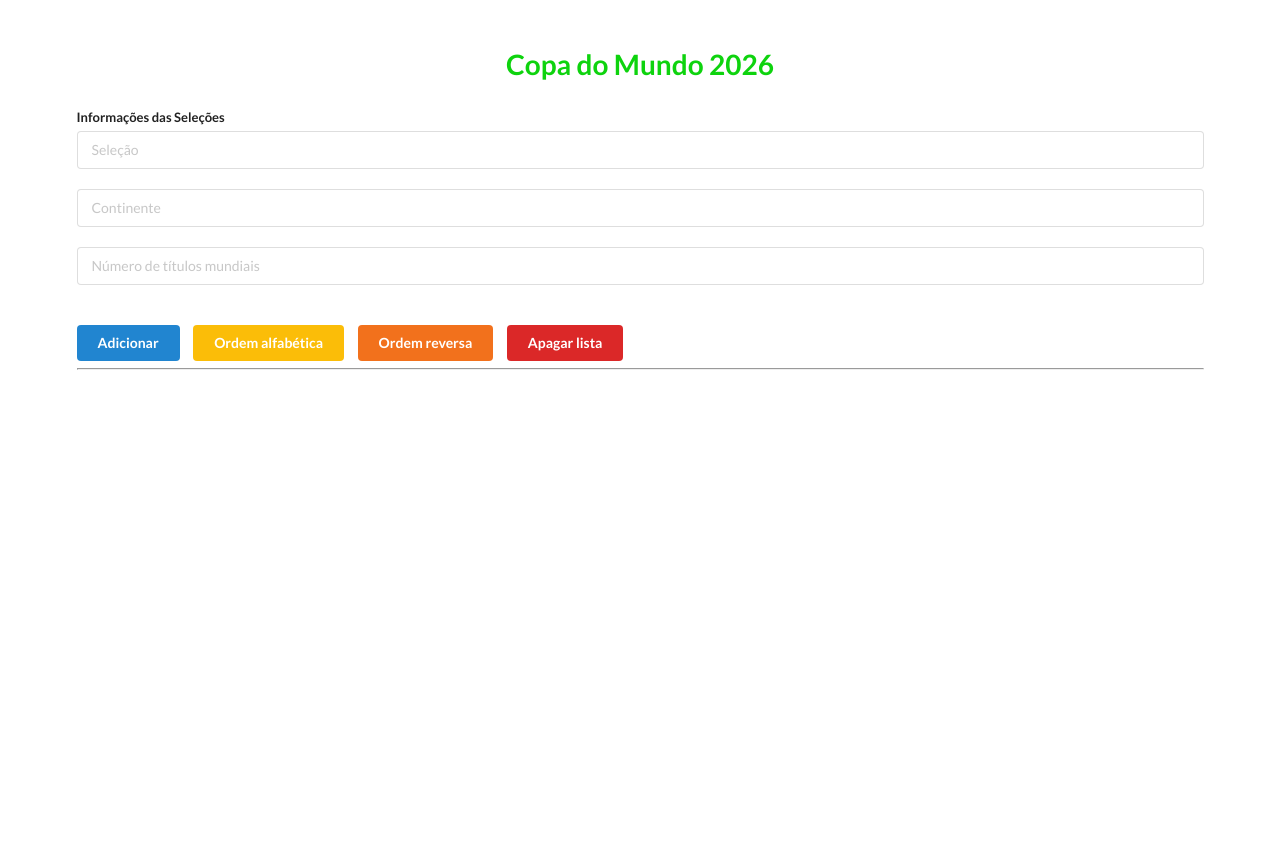
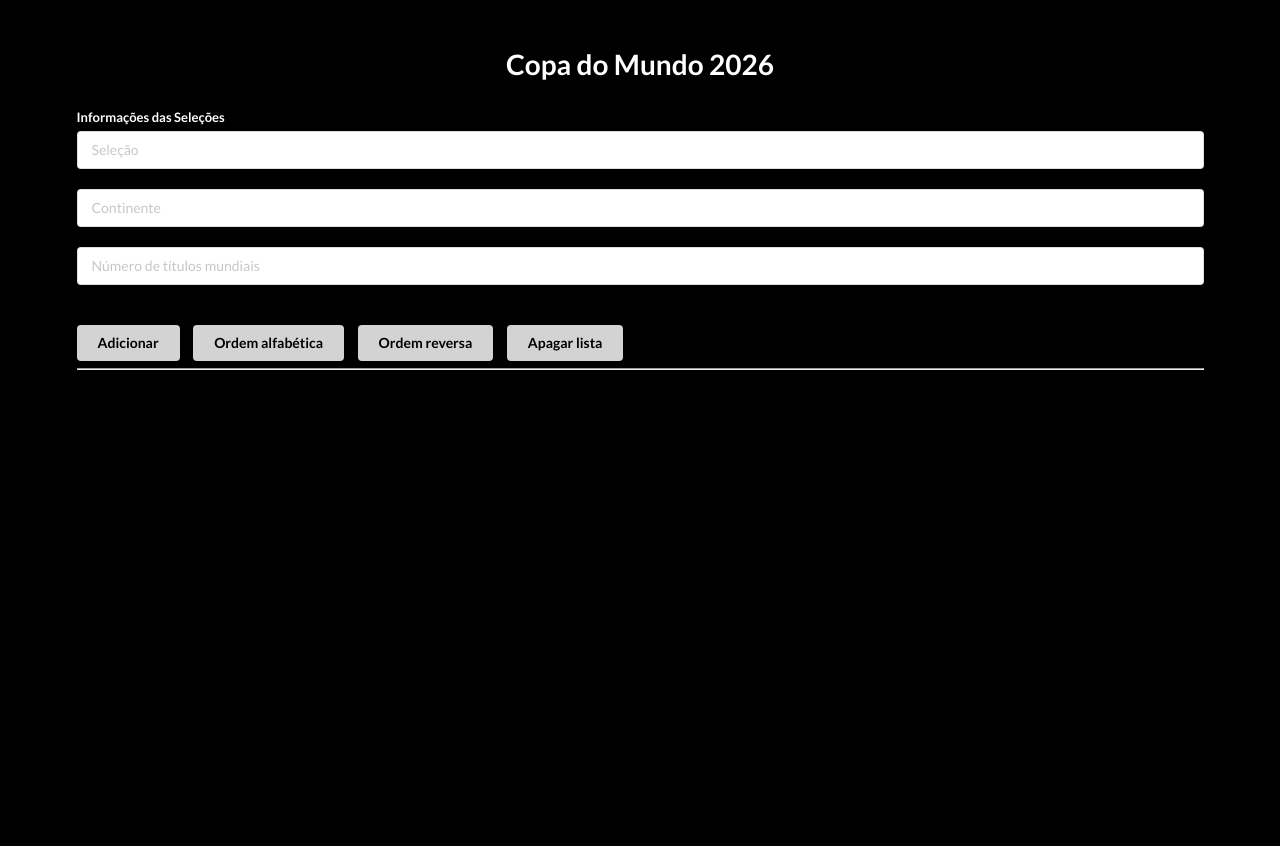
Before and after one commit to dd-sccp/flaskpython-Copa_Do_Mundo, a Flask app: page / in a window 1280 px wide. Run offline with Flask 3, Linux system fonts and the light colour scheme.

Commit message:
Add files via upload

```diff
--- a/templates/base.html
+++ b/templates/base.html
@@ -12,19 +12,51 @@
     <script
         src="https://cdn.jsdelivr.net/npm/semantic-ui@2.4.2/dist/semantic.min.js">
     </script>
+
+    <style>
+        body {
+            background-color: black;
+            color: white;
+        }
+
+        .ui.segment {
+            background-color: #1c1c1c !important;
+            color: white !important;
+        }
+
+        .ui.big.header {
+            color: white !important;
+        }
+
+        .ui.form label {
+            color: white !important;
+        }
+
+        /* Botões em cinza claro */
+        .custom-button {
+            background-color: #d3d3d3 !important;
+            color: black !important;
+        }
+
+        .custom-button:hover {
+            background-color: #bfbfbf !important;
+        }
+    </style>
+
 </head>
 
 <body>
 
     <div style="margin-top: 50px;" class="ui container">
 
-        <h1 class="ui center aligned header" style="color:#0ed30e">
+        <h1 class="ui center aligned header" style="color:white">
             Copa do Mundo 2026
         </h1>
 
         {% for lista in lista_dados %}
-            <h2 class="ui center aligned header" style="color:#073304">
+            <h2 class="ui center aligned header" style="color:#0ed30e">
                 {{lista[0]}}
+
             </h2>
         {% endfor %}
 
@@ -57,26 +89,26 @@
 
         <div style="display: flex; gap: 10px;">
 
-            <button class="ui blue button"
+            <button class="ui button custom-button"
                     type="button"
                     id="add">
                 Adicionar
             </button>
 
             <form class="ui form" action="/sort" method="post">
-                <button class="ui yellow button" type="submit">
+                <button class="ui button custom-button" type="submit">
                     Ordem alfabética
                 </button>
             </form>
 
             <form class="ui form" action="/reverse" method="post">
-                <button class="ui orange button" type="submit">
+                <button class="ui button custom-button" type="submit">
                     Ordem reversa
                 </button>
             </form>
 
             <form class="ui form" action="/clear" method="post">
-                <button class="ui red button" type="submit">
+                <button class="ui button custom-button" type="submit">
                     Apagar lista
                 </button>
             </form>
```
